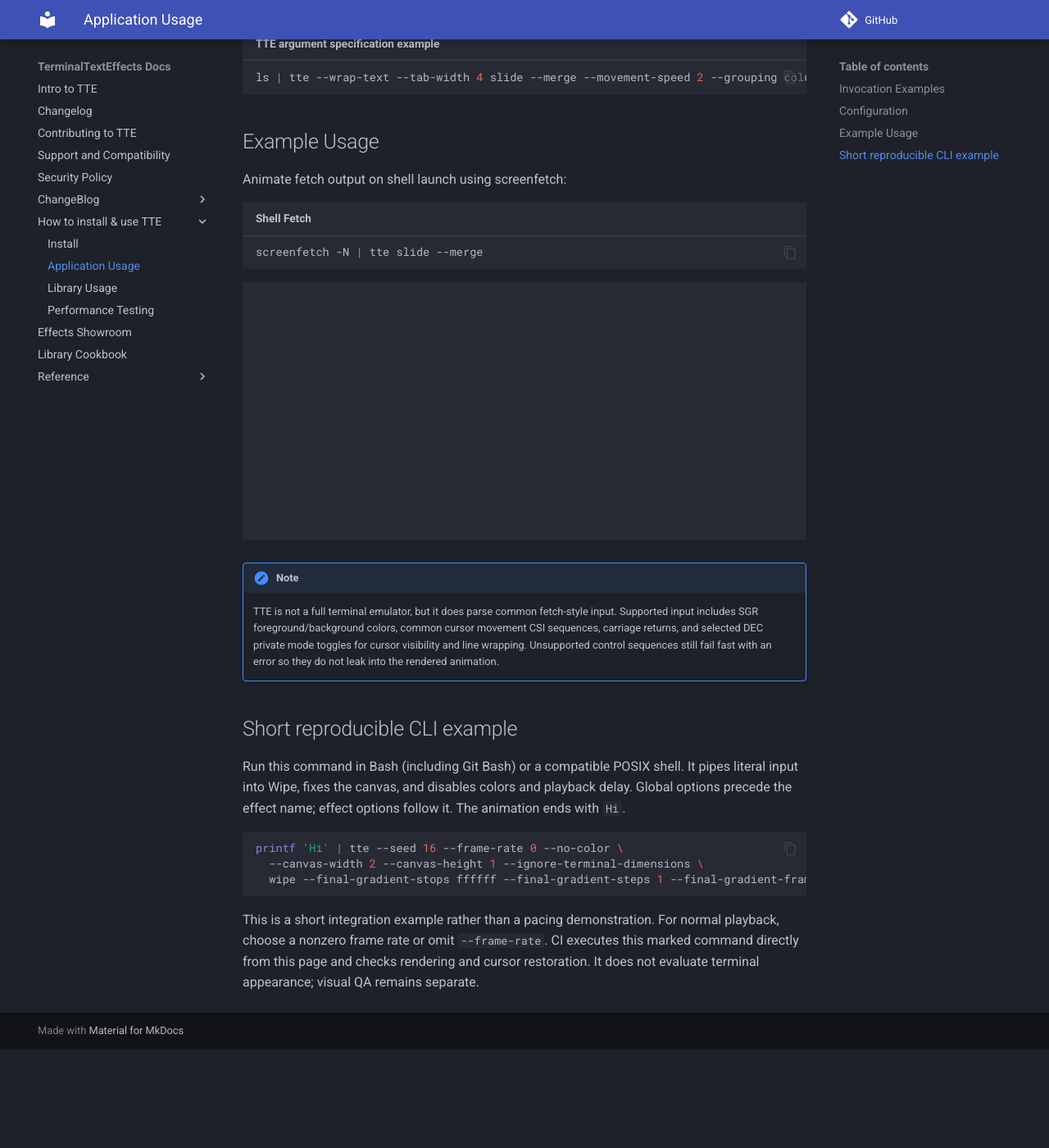
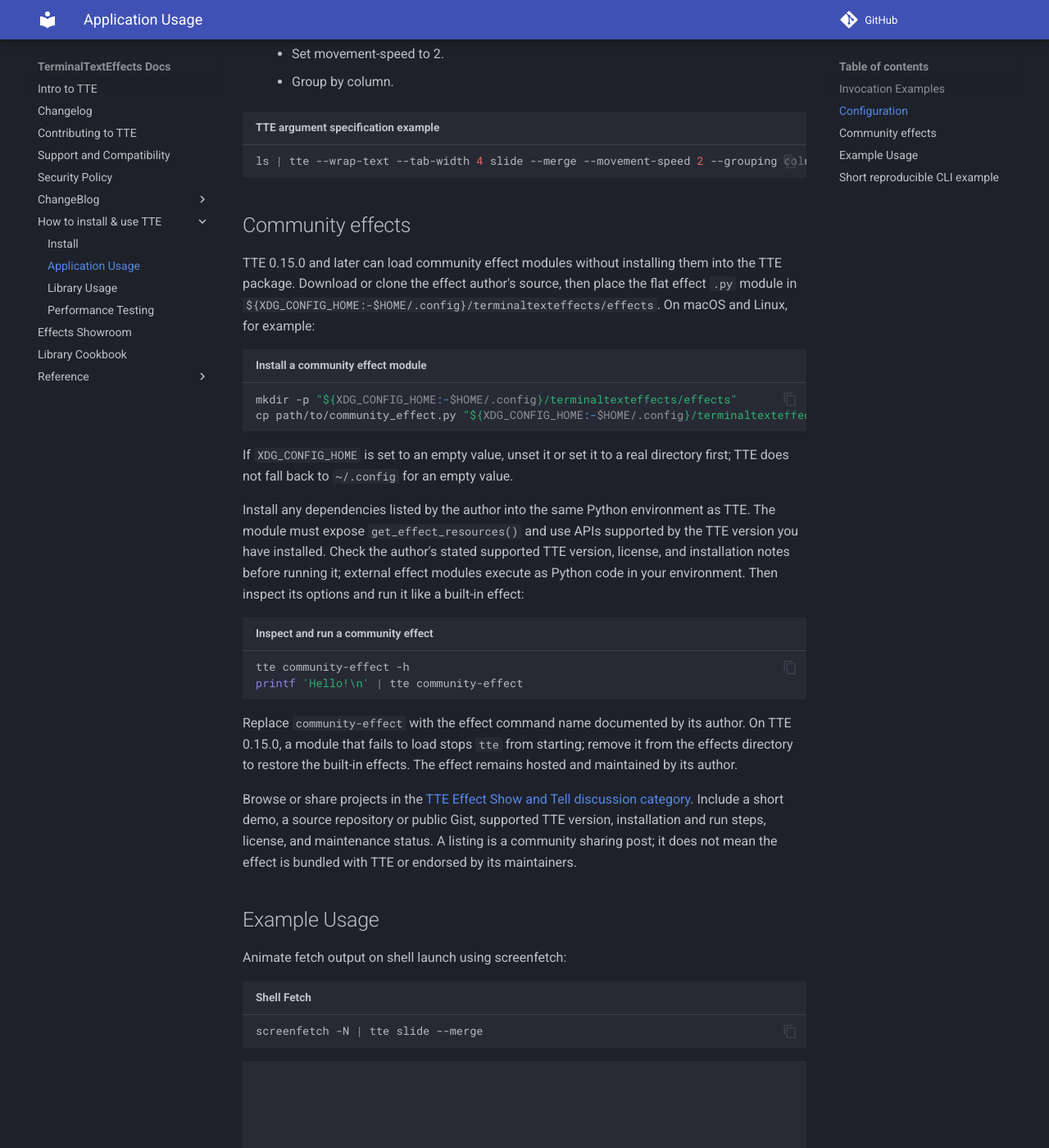
Before and after one commit to ChrisBuilds/terminaltexteffects, an MkDocs documentation site: the page built from docs/appguide.md, in a window 1280 px wide and 1400 px high, scrolled down 2979 px. Shown: the whole window at 82% size. Built offline with MkDocs 1.6.1 and Material for MkDocs 9.7.7, drawn with Linux system fonts in a browser that asks for light colours; comment, search, counter and statistics services are not loaded; before the commit the page ends 4259 px from its top, so only the background shows below that; some of the changed text lies outside the part shown.

Commit message:
Document community-hosted effects and Show and Tell (#175)
## Summary

Document how to discover community effects, install released external
modules with TTE 0.15.0+, and share projects in the existing TTE Effect
Show and Tell category. Clarify that `TTE_DEV_EFFECTS_DIR` applies to
unreleased checkout prototypes. Publish submission guidance and invite
the authors of the four pending effect PRs to share author-owned
repositories or Gists; those PRs remain open.

Merged current `main` to incorporate the #177/#179 plugin-loader docs.
The README and application guide mark skip-with-warning and
module-shadowing protections as development toward 0.16.0, and explain
that on 0.15.0 a failing module stops `tte` until it is removed. The
Community effects section now follows the Configuration `ls` example
instead of splitting it, and the README links to both the guide section
and Show and Tell.

Closes #173

## Validation

- `python -m mkdocs build --strict` passed; the `#community-effects`
anchor is present in the built application guide.
- `python tools/generate_changelog.py --check` passed.
- `git diff --check` passed.
- Commit hooks passed text hygiene and changelog validation; Python
hooks correctly skipped because no Python files changed.

No runtime changes in this PR. Required hosted checks are pending for
the merge commit.

````diff
--- a/docs/appguide.md
+++ b/docs/appguide.md
@@ -99,11 +99,15 @@ error, skips that module, and keeps the built-in effects and other valid custom
 Each module is imported under its file name, so custom effect modules can import themselves and earlier-loaded
 sibling files by name. A file named like a standard-library or installed module, such as `random.py`, is skipped
 with a warning instead of replacing that module; rename the file to load it.
+These skip-with-warning protections are part of development toward 0.16.0. In the published 0.15.0 package,
+a custom effect module that fails to import or register stops `tte` from starting, and a module named like an
+installed module can replace it.
 
-For prototypes kept outside the shipped package, set `TTE_DEV_EFFECTS_DIR` to a directory of
-effect modules. These modules use the same `get_effect_resources()` interface. The setting
-is explicit and does not affect bundled shell completion generation. Contributors can use
-`python -m tools.dev <effect>` from a checkout to load its `dev_effects/` directory.
+For prototypes in an unreleased checkout, set `TTE_DEV_EFFECTS_DIR` to a directory of effect
+modules. These modules use the same `get_effect_resources()` interface. This development-only
+setting is not available in the released 0.15.0 CLI, is explicit, and does not affect bundled
+shell completion generation. Contributors can use `python -m tools.dev <effect>` from a checkout
+to load its `dev_effects/` directory.
 
 The example below will pass the output of the `ls` command to TTE with the following options:
 
@@ -120,6 +124,41 @@ The example below will pass the output of the `ls` command to TTE with the follo
 ```bash title="TTE argument specification example"
 ls | tte --wrap-text --tab-width 4 slide --merge --movement-speed 2 --grouping column
 ```
+
+## Community effects
+
+TTE 0.15.0 and later can load community effect modules without installing them into the TTE package.
+Download or clone the effect author's source, then place the flat effect `.py` module in
+`${XDG_CONFIG_HOME:-$HOME/.config}/terminaltexteffects/effects`. On macOS and Linux, for example:
+
+```bash title="Install a community effect module"
+mkdir -p "${XDG_CONFIG_HOME:-$HOME/.config}/terminaltexteffects/effects"
+cp path/to/community_effect.py "${XDG_CONFIG_HOME:-$HOME/.config}/terminaltexteffects/effects/"
+```
+
+If `XDG_CONFIG_HOME` is set to an empty value, unset it or set it to a real directory first; TTE does not
+fall back to `~/.config` for an empty value.
+
+Install any dependencies listed by the author into the same Python environment as TTE. The module
+must expose `get_effect_resources()` and use APIs supported by the TTE version you have installed.
+Check the author's stated supported TTE version, license, and installation notes before running it;
+external effect modules execute as Python code in your environment. Then inspect its options and run it
+like a built-in effect:
+
+```bash title="Inspect and run a community effect"
+tte community-effect -h
+printf 'Hello!\n' | tte community-effect
+```
+
+Replace `community-effect` with the effect command name documented by its author.
+On TTE 0.15.0, a module that fails to load stops `tte` from starting; remove it from the effects
+directory to restore the built-in effects.
+The effect remains hosted and maintained by its author.
+
+Browse or share projects in the [TTE Effect Show and Tell discussion category](https://github.com/ChrisBuilds/terminaltexteffects/discussions/categories/tte-effect-show-and-tell).
+Include a short demo, a source repository or public Gist, supported TTE version, installation and run
+steps, license, and maintenance status. A listing is a community sharing post; it does not mean the
+effect is bundled with TTE or endorsed by its maintainers.
 
 ## Example Usage
 
````
Also changed, not shown: CHANGELOG.md (+3 -0 lines), CONTRIBUTING.md (+9 -0 lines), README.md (+3 -1 lines), changelog.d/173.added.md (added, +1 -0 lines).
